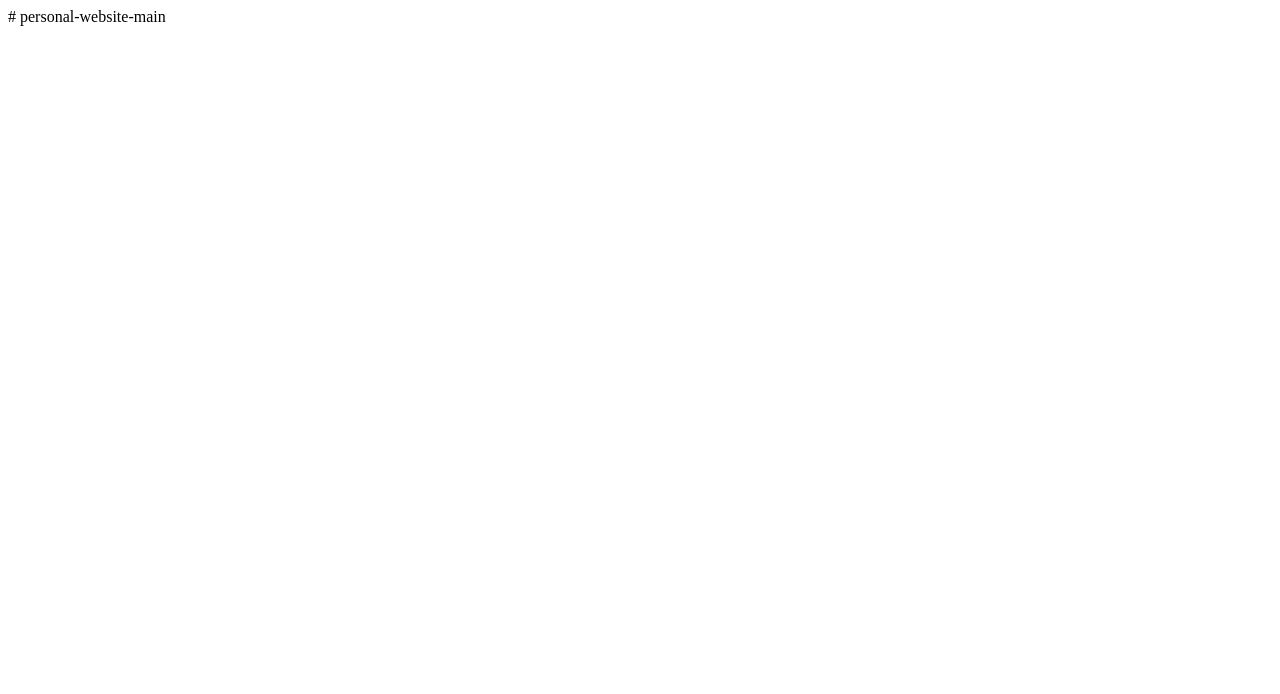
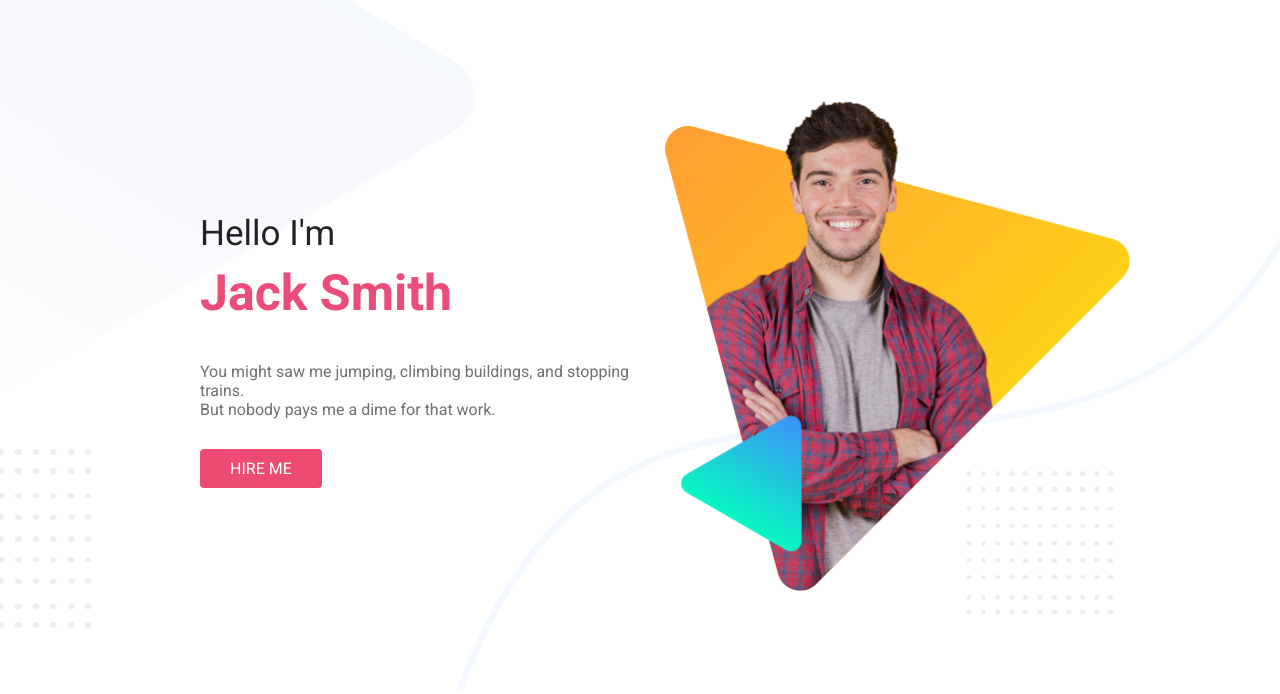
Before and after one commit to saidurrahmansayed/personal-website-main, a plain HTML site: page index.html in a window 1280 px wide. Drawn offline with Linux system fonts and the light colour scheme.

Commit message:
header section added

```diff
--- a/index.html
+++ b/index.html
@@ -1 +1,23 @@
-# personal-website-main
+<!DOCTYPE html>
+<html lang="en">
+    <head>
+        <meta charset="UTF-8">
+        <meta name="viewport" content="width=device-width, initial-scale=1.0">
+        <title>Personal Website Main</title>
+        <link rel="stylesheet" href="style/style.css">
+    </head>
+    <body>
+        <!-- header section -->
+        <header class="header">
+            <div>
+                <p class="section-title">Hello I'm</p>
+                <h1 class="header-title">Jack Smith</h1>
+                <p class="section-description">You might saw me jumping, climbing buildings, and stopping trains. <br>
+                But nobody pays me a dime for that work.</p>
+                <a class="btn-primary" href="#" target="_blank">HIRE ME</a>
+            </div>
+            <img class="header-image" src="images/peter.png" alt="peter">
+        </header>
+
+    </body>
+</html>
--- /dev/null
+++ b/style/style.css
@@ -0,0 +1,54 @@
+@import url('https://fonts.googleapis.com/css2?family=Roboto:wght@300;400;500;700;900&display=swap');
+*{
+    padding: 0;
+    margin: 0;
+    box-sizing: border-box;
+    font-family: "Roboto", serif;
+}
+
+/* header style */
+.header {
+    display: flex;
+    align-items: center;
+    padding: 100px 150px 100px 200px;
+    max-width: 1920px;
+    max-height: 1074px;
+    background: url("../images/header-bg.png");
+    background-repeat: no-repeat;
+    background-position: center;
+    background-size: cover;
+}
+
+.section-title {
+    font-size: 35px;
+    font-weight: 400;
+    color: #202428;
+}
+
+.header-title {
+    color: #ec4c7a;
+    margin-top: 10px;
+    margin-bottom: 40px;
+    font-size: 50px;
+    font-weight: 700;
+
+}
+
+.section-description {
+    color: #707070;
+    margin-bottom: 40px;
+}
+
+.btn-primary {
+    text-decoration: none;
+    background-image: linear-gradient(90deg,#ec4b75, #ed4b70);
+    color: white;
+    padding: 10px 30px;
+    border-radius: 4px;
+    font-size: 16px;
+
+}
+
+.header-image{
+    width: 50%;
+}
```
